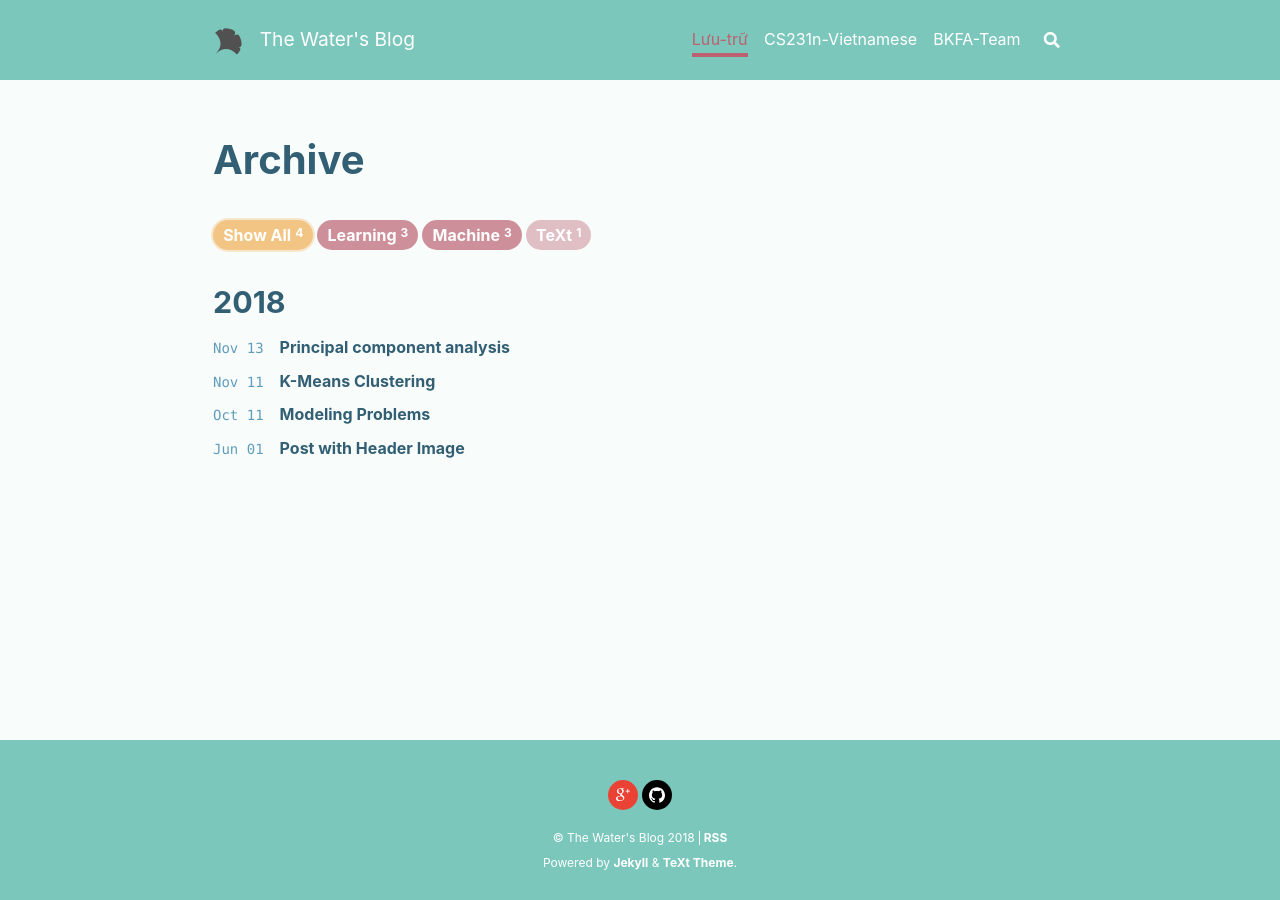
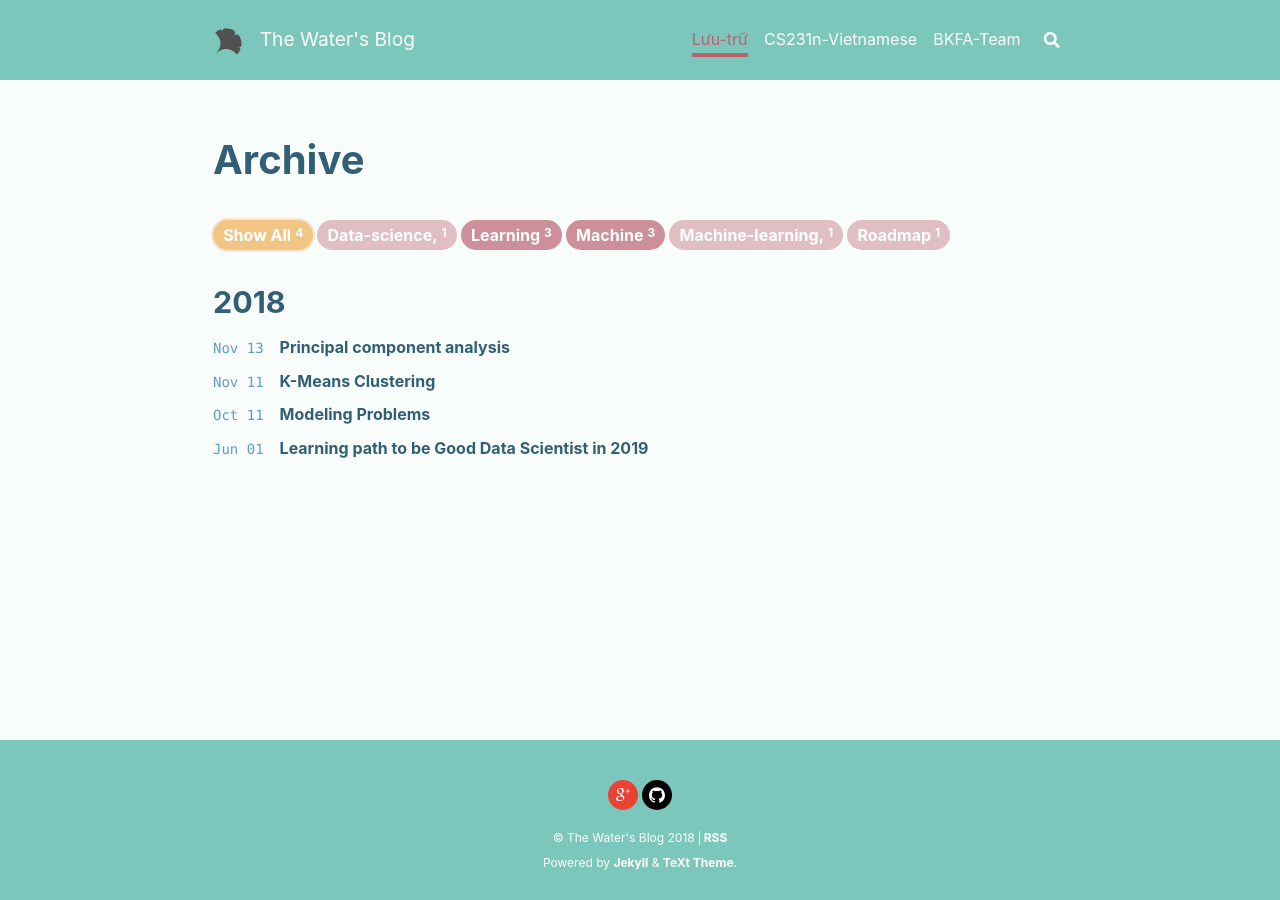
Before and after one commit to damminhtien/damminhtien.github.io, a Jekyll site: the page built from archive.html, in a window 1280 px wide. Built offline with Jekyll 4.4.1, drawn with Linux system fonts in a browser that asks for light colours; nearby versions of some CDN libraries; part of the change alters nothing that is shown.

Commit message:
10:14 add ds roadmap

```diff
--- a/_posts/2018-06-01-header-image.md
+++ b/_posts/2018-06-01-header-image.md
@@ -1,11 +1,12 @@
 ---
-title: Post with Header Image
-tags: TeXt
+title: Learning path to be Good Data Scientist in 2019
+tags: Data-science, Machine-learning, Roadmap
 article_header:
   type: cover
   image:
-    src: /screenshot.jpg
+    src: /dsroadmap1.jpg
 ---
 
+When i was 21, after 3 years worked as software developer, i decided to learn machine learning and just quit then apply in a research intern position. There are many reasons to explain my decision but the most and biggest reason (i think) is i was attractive by this - hot keywork "AI - artiffacial intelligent" or "Data scientist - the most sexiest job of 21th century"... Althought i think my decision is too frivolity (or may be careless, of course "opportunity cost"), i think i'm young too and have enough time to repair (wrong). Excerpt from my farvourite quote: "Before turning 25, there are no mistakes or failures, only lessons". But, in my progress
 
 <!--more-->
```
Also changed, not shown: assets/images/dsroadmap1.jpg (added).
